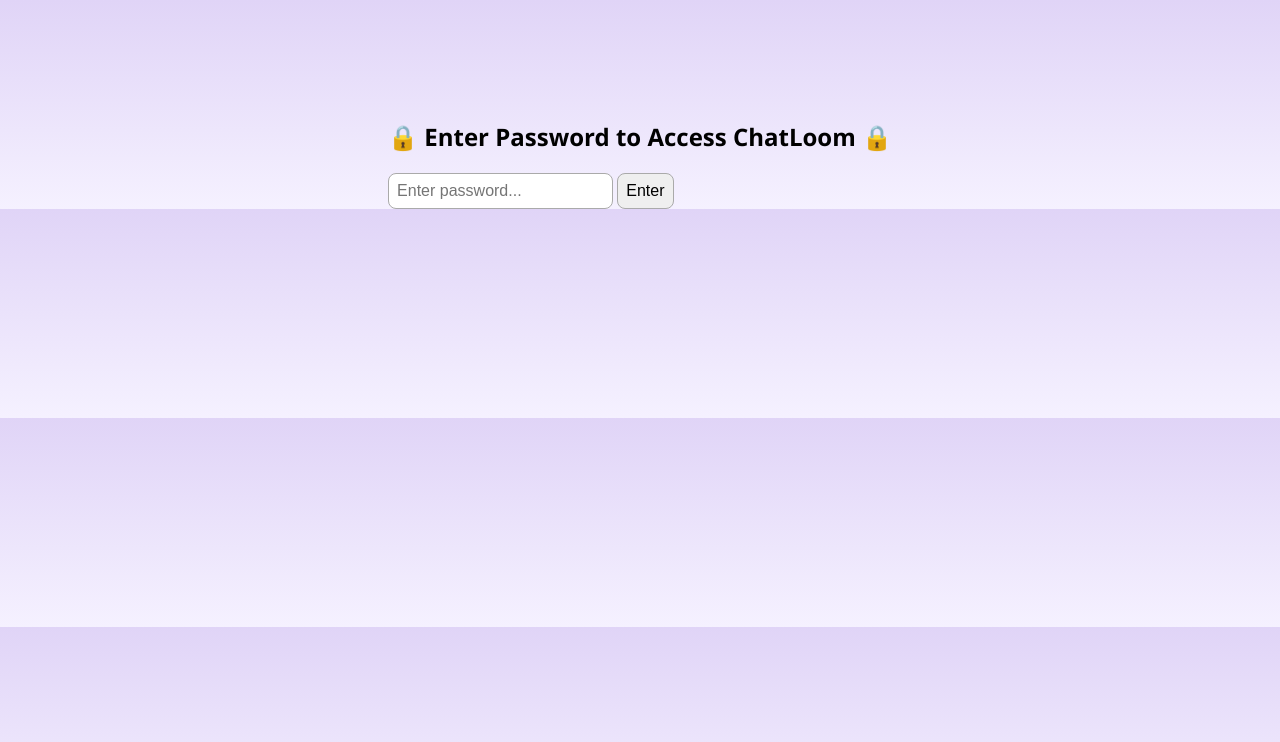
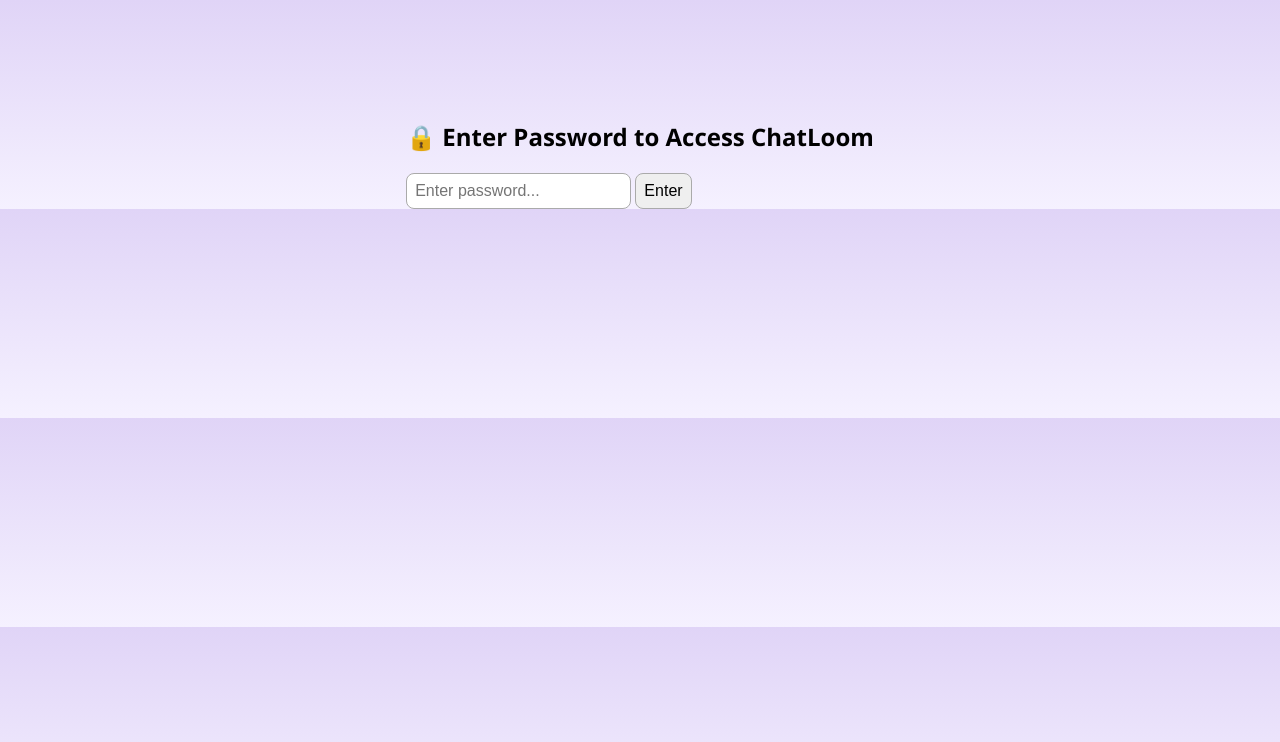
Before and after one commit to StarryExplorers/ChatLoom-4, a plain HTML site: page index.html in a window 1280 px wide. Drawn offline with nearby package versions, Linux system fonts and the light colour scheme.

Commit message:
Update index.html

```diff
--- a/index.html
+++ b/index.html
@@ -75,7 +75,7 @@
 <body>
 
   <div id="login">
-    <h2>🔒 Enter Password to Access ChatLoom 🔒</h2>
+    <h2>🔒 Enter Password to Access ChatLoom</h2>
     <input type="password" id="passwordInput" placeholder="Enter password..." />
     <button onclick="checkPassword()">Enter</button>
   </div>
```
